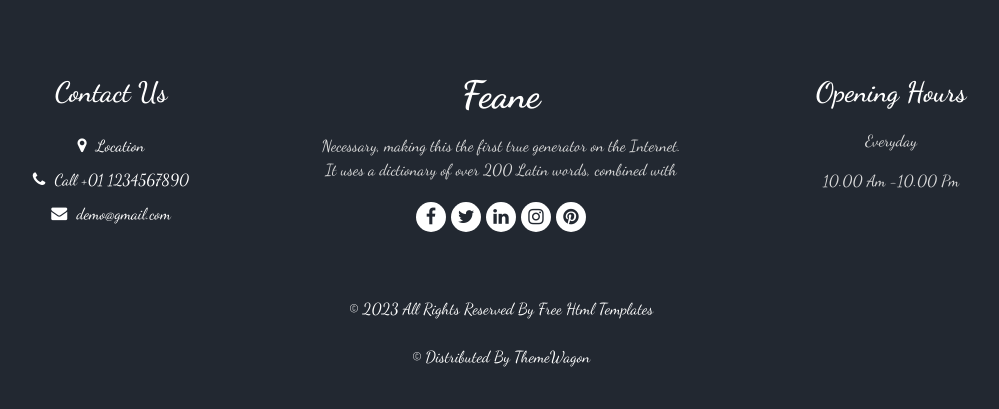
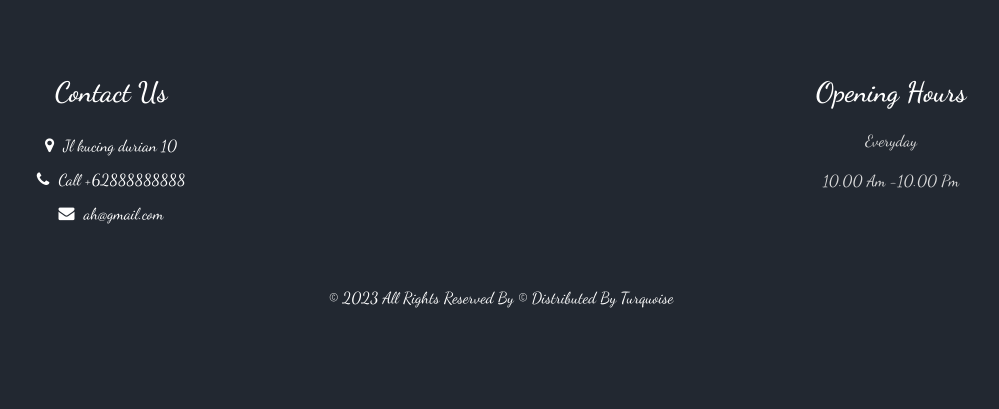
Before and after one commit to Williyandi-Saputra/turquoise, a CodeIgniter 4 app: template app/Views/about.php in a window 1280 px wide. Shown: the part 601-1010 px from the top of the page, without its empty margins (139-1138 px from the left). After the commit the page ends 909 px from the top, so only its background shows below. Run offline with PHP 8.4 and a stand-in for CodeIgniter, Linux system fonts and the light colour scheme; the template is opened without the code that fills it, so the values that code supplies are empty; some libraries are stand-ins or nearby versions.

Commit message:
fix tampilan about

```diff
--- a/app/Views/about.php
+++ b/app/Views/about.php
@@ -55,16 +55,13 @@
           <div class="collapse navbar-collapse" id="navbarSupportedContent">
             <ul class="navbar-nav  mx-auto ">
             <li class="nav-item">
-                <a class="nav-link" href="home">Home </a>
+                <a class="nav-link" href="/">Home </a>
               </li>
               <li class="nav-item">
                 <a class="nav-link" href="menu">Menu </a>
               </li>
               <li class="nav-item active">
                 <a class="nav-link" href="tentang">About <span class="sr-only">(current)</span> </a>
-              </li>
-              <li class="nav-item">
-                <a class="nav-link" href="register">Register</a>
               </li>
              <li class="nav-item">
                 <a class="nav-link" href="komentar">Komentar </a>
@@ -83,73 +80,6 @@
               <?php } ?>
 
             </ul>
-            <div class="user_option">
-              <a href="" class="user_link">
-                <i class="fa fa-user" aria-hidden="true"></i>
-              </a>
-              <a class="cart_link" href="#">
-                <svg version="1.1" id="Capa_1" xmlns="http://www.w3.org/2000/svg" xmlns:xlink="http://www.w3.org/1999/xlink" x="0px" y="0px" viewBox="0 0 456.029 456.029" style="enable-background:new 0 0 456.029 456.029;" xml:space="preserve">
-                  <g>
-                    <g>
-                      <path d="M345.6,338.862c-29.184,0-53.248,23.552-53.248,53.248c0,29.184,23.552,53.248,53.248,53.248
-                   c29.184,0,53.248-23.552,53.248-53.248C398.336,362.926,374.784,338.862,345.6,338.862z" />
-                    </g>
-                  </g>
-                  <g>
-                    <g>
-                      <path d="M439.296,84.91c-1.024,0-2.56-0.512-4.096-0.512H112.64l-5.12-34.304C104.448,27.566,84.992,10.67,61.952,10.67H20.48
-                   C9.216,10.67,0,19.886,0,31.15c0,11.264,9.216,20.48,20.48,20.48h41.472c2.56,0,4.608,2.048,5.12,4.608l31.744,216.064
-                   c4.096,27.136,27.648,47.616,55.296,47.616h212.992c26.624,0,49.664-18.944,55.296-45.056l33.28-166.4
-                   C457.728,97.71,450.56,86.958,439.296,84.91z" />
-                    </g>
-                  </g>
-                  <g>
-                    <g>
-                      <path d="M215.04,389.55c-1.024-28.16-24.576-50.688-52.736-50.688c-29.696,1.536-52.224,26.112-51.2,55.296
-                   c1.024,28.16,24.064,50.688,52.224,50.688h1.024C193.536,443.31,216.576,418.734,215.04,389.55z" />
-                    </g>
-                  </g>
-                  <g>
-                  </g>
-                  <g>
-                  </g>
-                  <g>
-                  </g>
-                  <g>
-                  </g>
-                  <g>
-                  </g>
-                  <g>
-                  </g>
-                  <g>
-                  </g>
-                  <g>
-                  </g>
-                  <g>
-                  </g>
-                  <g>
-                  </g>
-                  <g>
-                  </g>
-                  <g>
-                  </g>
-                  <g>
-                  </g>
-                  <g>
-                  </g>
-                  <g>
-                  </g>
-                </svg>
-              </a>
-              <form class="form-inline">
-                <button class="btn  my-2 my-sm-0 nav_search-btn" type="submit">
-                  <i class="fa fa-search" aria-hidden="true"></i>
-                </button>
-              </form>
-              <a href="" class="order_online">
-                Order Online
-              </a>
-            </div>
           </div>
         </nav>
       </div>
@@ -202,50 +132,26 @@
               <a href="">
                 <i class="fa fa-map-marker" aria-hidden="true"></i>
                 <span>
-                  Location
+                  Jl kucing durian 10
                 </span>
               </a>
               <a href="">
                 <i class="fa fa-phone" aria-hidden="true"></i>
                 <span>
-                  Call +01 1234567890
+                  Call +62888888888
                 </span>
               </a>
               <a href="">
                 <i class="fa fa-envelope" aria-hidden="true"></i>
                 <span>
-                  demo@gmail.com
+                  ah@gmail.com
                 </span>
               </a>
             </div>
           </div>
         </div>
         <div class="col-md-4 footer-col">
-          <div class="footer_detail">
-            <a href="" class="footer-logo">
-              Feane
-            </a>
-            <p>
-              Necessary, making this the first true generator on the Internet. It uses a dictionary of over 200 Latin words, combined with
-            </p>
-            <div class="footer_social">
-              <a href="">
-                <i class="fa fa-facebook" aria-hidden="true"></i>
-              </a>
-              <a href="">
-                <i class="fa fa-twitter" aria-hidden="true"></i>
-              </a>
-              <a href="">
-                <i class="fa fa-linkedin" aria-hidden="true"></i>
-              </a>
-              <a href="">
-                <i class="fa fa-instagram" aria-hidden="true"></i>
-              </a>
-              <a href="">
-                <i class="fa fa-pinterest" aria-hidden="true"></i>
-              </a>
-            </div>
-          </div>
+
         </div>
         <div class="col-md-4 footer-col">
           <h4>
@@ -262,9 +168,8 @@
       <div class="footer-info">
         <p>
           &copy; <span id="displayYear"></span> All Rights Reserved By
-          <a href="https://html.design/">Free Html Templates</a><br><br>
           &copy; <span id="displayYear"></span> Distributed By
-          <a href="https://themewagon.com/" target="_blank">ThemeWagon</a>
+          <a href="https://themewagon.com/" target="_blank">Turquoise</a>
         </p>
       </div>
     </div>
```
